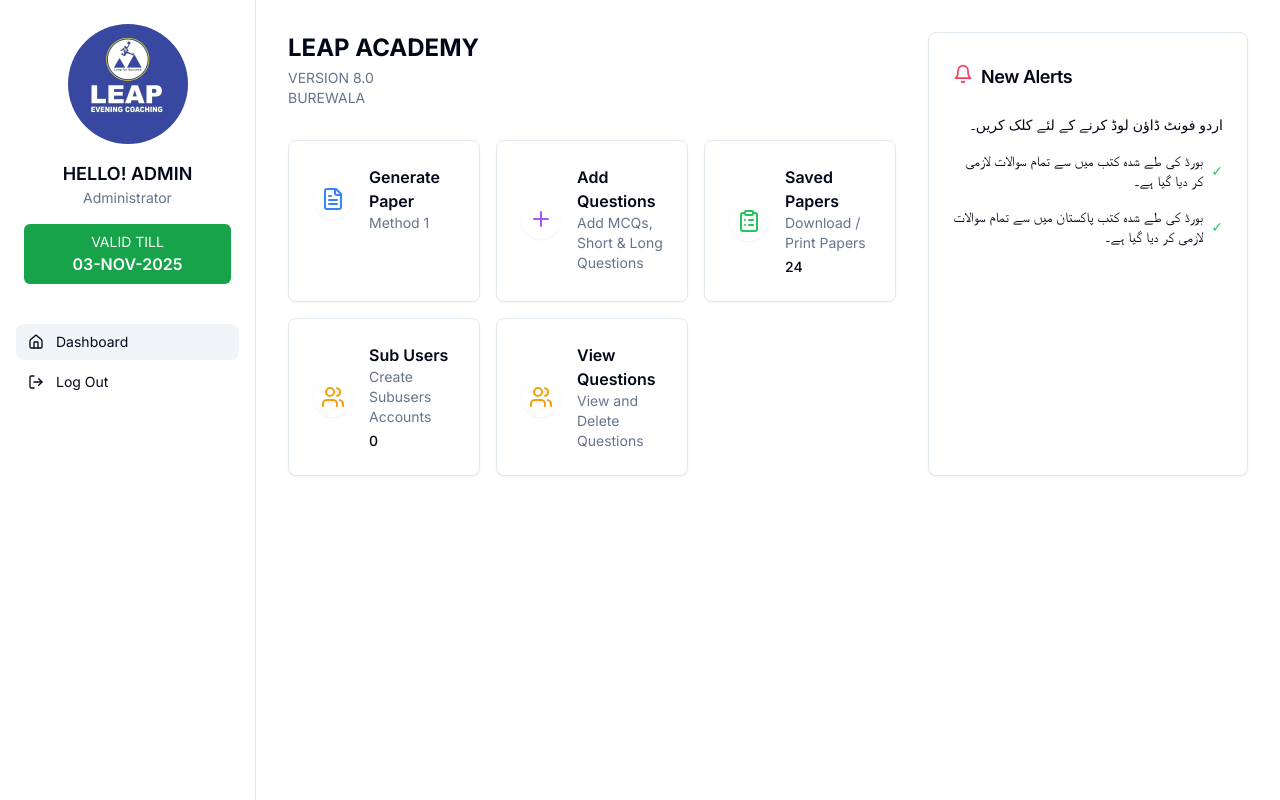
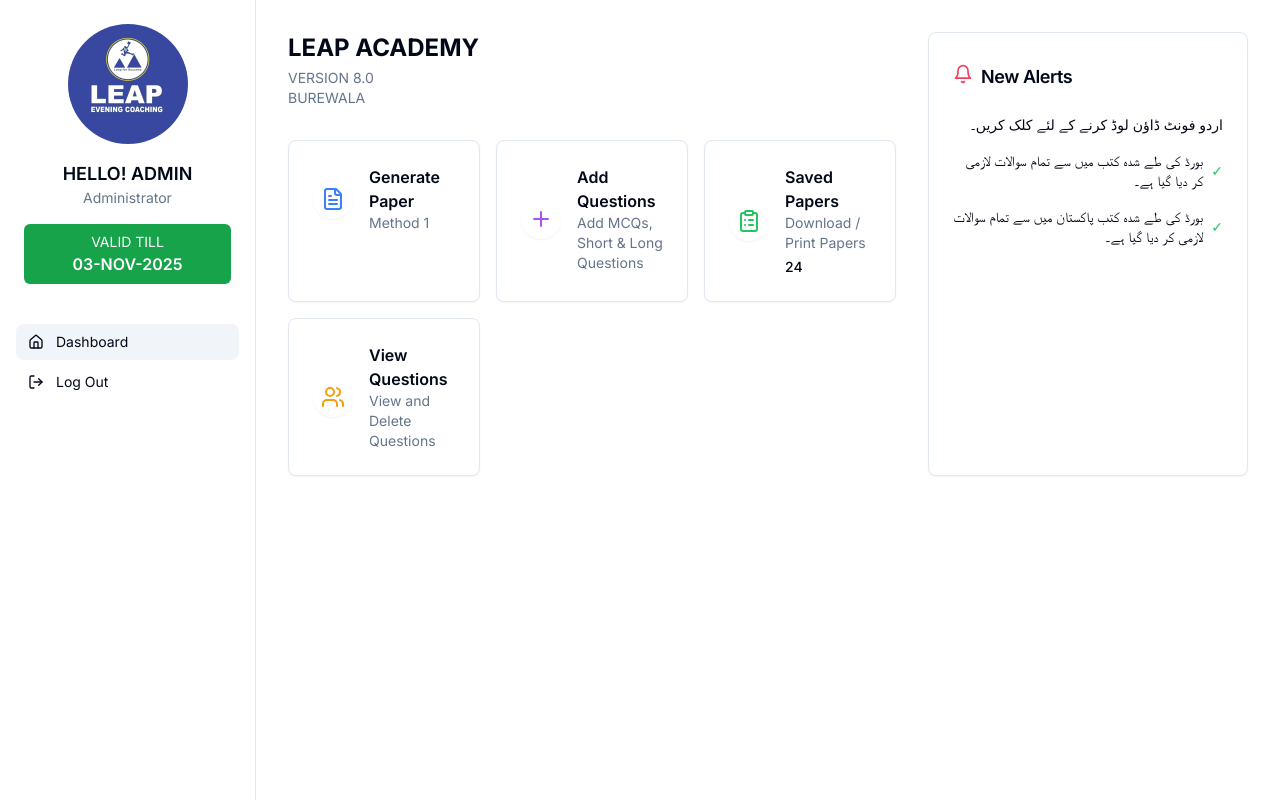
Before and after one commit to xeikhprince488/leap-largifysolutions, a Next.js app: page /dashboard in a window 1280 px wide. Built offline with nearby package versions, Linux system fonts and the light colour scheme.

Commit message:
Final Deployment Except urdu Paper

```diff
--- a/components/dashboard-cards.tsx
+++ b/components/dashboard-cards.tsx
@@ -30,13 +30,13 @@ export function DashboardCards() {
       icon: <ClipboardList className="h-6 w-6 text-green-500" />,
       link: "/saved-papers",
     },
-    {
-      title: "Sub Users",
-      description: "Create Subusers Accounts",
-      count: "0",
-      icon: <Users className="h-6 w-6 text-amber-500" />,
-      link: "/sub-users",
-    },
+    // {
+    //   title: "Sub Users",
+    //   description: "Create Subusers Accounts",
+    //   count: "0",
+    //   icon: <Users className="h-6 w-6 text-amber-500" />,
+    //   link: "/sub-users",
+    // },
     {
       title: "View Questions",
       description: "View and Delete Questions",
```
